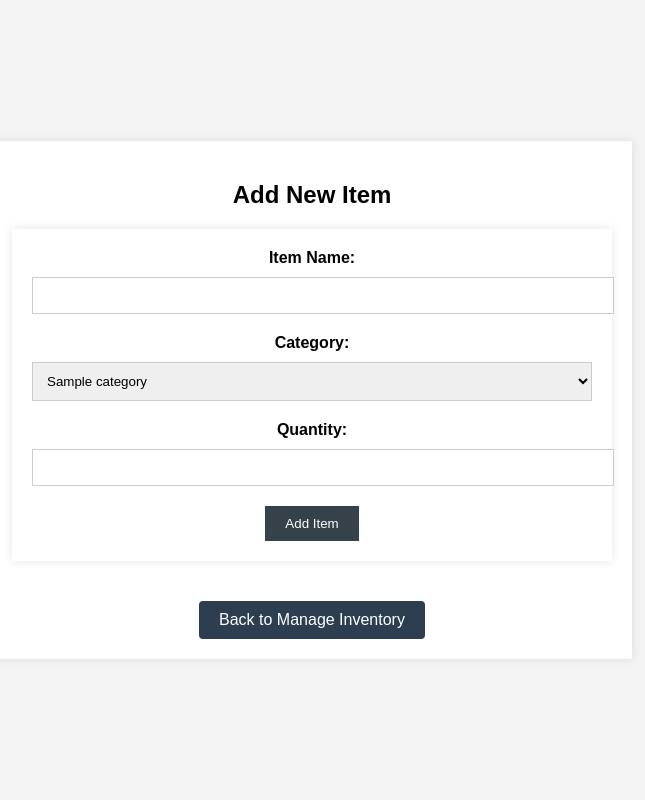
After one commit to Louk4s/Web2024, a PHP site: page /actions/add_item_form.php in a window 1280 px wide. The commit adds this page. Shown: the whole page, without its empty margins (328-973 px from the left). Run offline with PHP 8.4, Linux system fonts and the light colour scheme; the visitor is signed in with stand-in values (Sample User, id 1); tables that the repository leaves empty or names only in its code hold one stand-in row (values such as "Sample post").

Commit message:
manage inventory
Εκανα αλλαγες στο manage inventory,βαζοντας κουμπι να μπορεις να ψαχνεις συγκεκριμενες κατηγοριες και να μη χανεις 10 ωρες. Επισης εφτιαξα το add new item,το οποιο δεν ειναι απολυτα ετοιμο. Εφτιαξα επισης ομοιομορφα καποια πραγματα.

```diff
--- /dev/null
+++ b/actions/add_item_form.php
@@ -0,0 +1,98 @@
+<?php
+session_start();
+if (!isset($_SESSION['username']) || $_SESSION['role'] != 'admin') {
+    header("Location: ../login.php");
+    exit();
+}
+
+include '../db_connect.php';
+
+$success_message = '';
+
+if ($_SERVER["REQUEST_METHOD"] == "POST") {
+    $item_name = $_POST['item_name'];
+    $category_id = $_POST['category_id'];
+    $quantity = $_POST['quantity'];
+
+    // Εισαγωγή νέου προϊόντος στη βάση δεδομένων
+    $stmt = $conn->prepare("INSERT INTO items (name, category_id, quantity) VALUES (?, ?, ?)");
+    $stmt->bind_param("sii", $item_name, $category_id, $quantity);
+
+    if ($stmt->execute()) {
+        // Αποθήκευση μηνύματος επιτυχίας
+        $success_message = "Item '$item_name' added successfully!";
+    } else {
+        $error = "Error adding item: " . $stmt->error;
+    }
+
+    $stmt->close();
+}
+
+// Ανάκτηση των κατηγοριών για το dropdown
+$category_result = $conn->query("SELECT * FROM categories");
+$categories = $category_result->fetch_all(MYSQLI_ASSOC);
+
+$conn->close();
+?>
+
+<!DOCTYPE html>
+<html lang="en">
+<head>
+    <meta charset="UTF-8">
+    <meta name="viewport" content="width=device-width, initial-scale=1.0">
+    <title>Add New Item</title>
+    <link rel="stylesheet" href="../style/styles.css">
+    <style>
+        .success-message {
+            color: green;
+            font-weight: bold;
+            margin-top: 20px;
+        }
+        .back-button {
+            display: inline-block;
+            background-color: #2c3e50;
+            color: white;
+            padding: 10px 20px;
+            text-align: center;
+            text-decoration: none;
+            border-radius: 4px;
+            font-size: 16px;
+            margin-top: 20px;
+        }
+        .back-button:hover {
+            background-color: #34495e;
+        }
+    </style>
+</head>
+<body>
+<div class="container">
+    <h2>Add New Item</h2>
+
+    <!-- Εμφάνιση μηνύματος επιτυχίας -->
+    <?php if ($success_message): ?>
+        <div class="success-message"><?php echo $success_message; ?></div>
+    <?php endif; ?>
+
+    <!-- Φόρμα προσθήκης προϊόντος -->
+    <form method="POST" action="">
+        <label for="item_name">Item Name:</label>
+        <input type="text" id="item_name" name="item_name" required><br>
+
+        <label for="category_id">Category:</label>
+        <select id="category_id" name="category_id" required>
+            <?php foreach ($categories as $category): ?>
+                <option value="<?php echo $category['id']; ?>"><?php echo $category['category_name']; ?></option>
+            <?php endforeach; ?>
+        </select><br>
+
+        <label for="quantity">Quantity:</label>
+        <input type="number" id="quantity" name="quantity" required><br>
+
+        <button type="submit">Add Item</button>
+    </form>
+
+    <!-- Κουμπί για επιστροφή στο Inventory -->
+    <a href="manage_inventory.php" class="back-button">Back to Manage Inventory</a>
+</div>
+</body>
+</html>
--- a/actions/delete_inventory.php
+++ b/actions/delete_inventory.php
@@ -51,7 +51,7 @@ $conn->close();
     <input type="hidden" id="message" value="<?php echo $message; ?>">
     <a href="../dashboards/admin_dashboard.php" class="back-button">Back to Admin Dashboard</a>
     <p> </p>
-    <a href="manage_inventory.php" class="back-button">Back to Manage Inventory Page</a>
+    <a href="manage_inventory.php" class="back-button">Back to Manage Inventory</a>
 
 </div>
 </body>
--- a/actions/update_quantity.php
+++ b/actions/update_quantity.php
@@ -64,7 +64,7 @@ $conn->close();
     </form>
 
     <!-- Κουμπί για επιστροφή στη σελίδα inventory -->
-    <a href="manage_inventory.php" class="back-button">Back to Inventory</a>
+    <a href="manage_inventory.php" class="back-button">Back to Manage Inventory</a>
 </div>
 </body>
 </html>
```
Also changed, not shown: actions/add_item.php (+10 -4 lines), actions/manage_inventory.php (+65 -6 lines).
